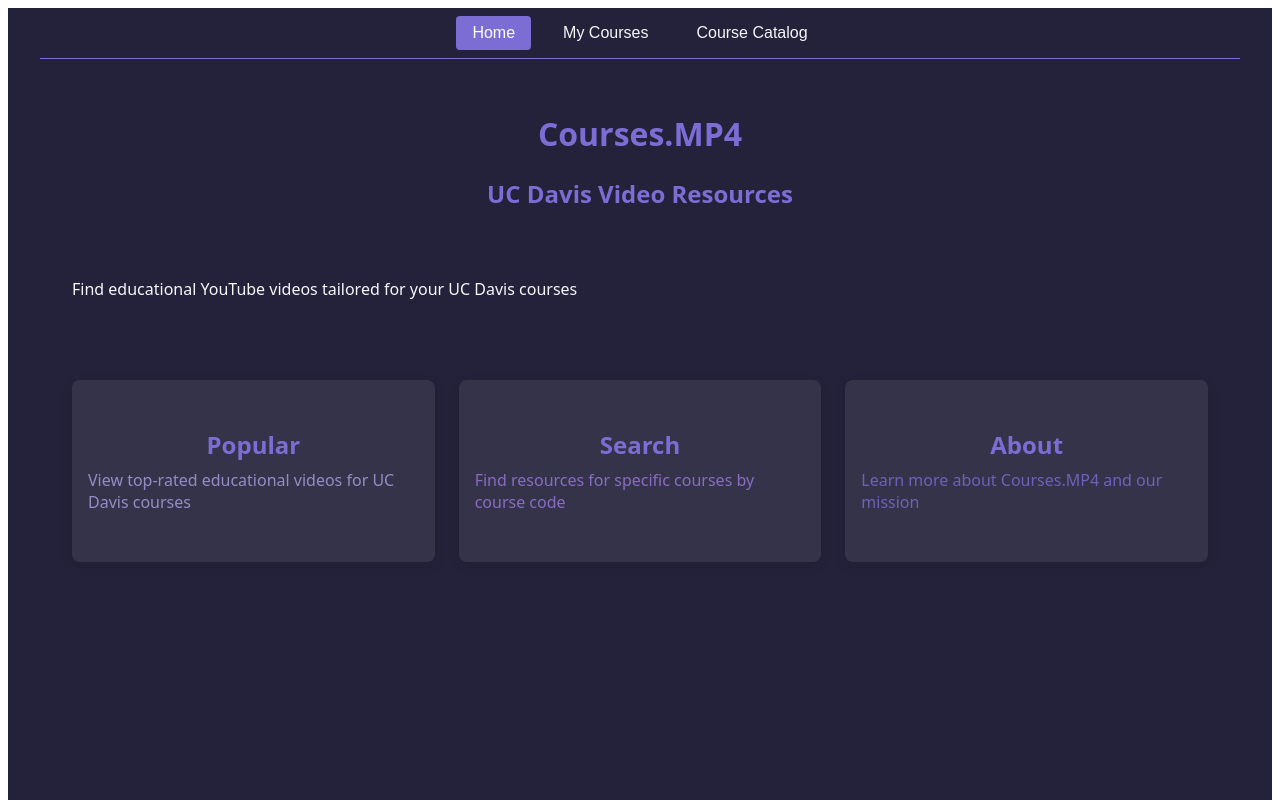
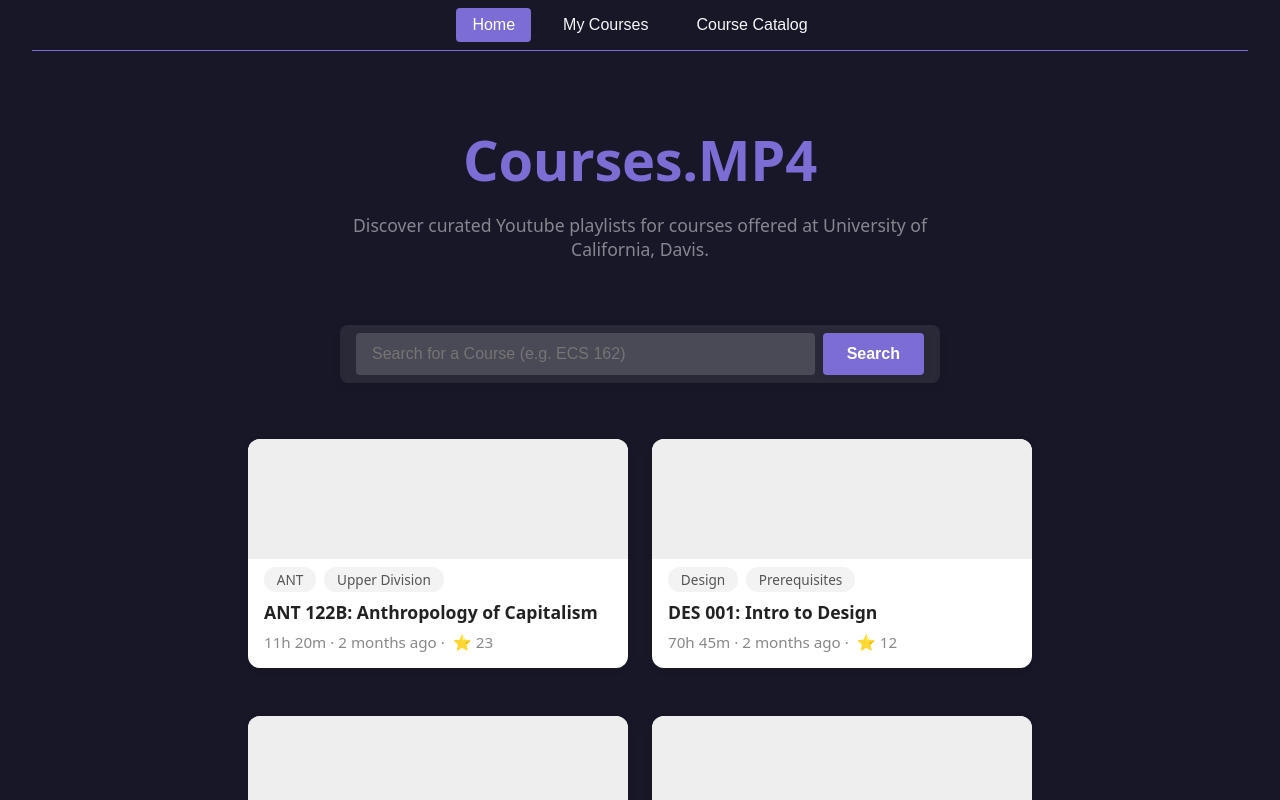
Before and after one commit to shruthi-parasa/courses.mp4, a Svelte app in the folder frontend/: page / in a window 1280 px wide. Shown: the top 800 px of the page. Built offline with nearby package versions, Linux system fonts and the light colour scheme; no server answers.

Commit message:
course cards w/ temp info in landing page

```diff
--- a/frontend/src/app.scss
+++ b/frontend/src/app.scss
@@ -1,10 +1,18 @@
+// global styles to remove white space around the page
+html, body {
+  height: 100%;
+  margin: 0;
+  padding: 0;
+  overflow-x: hidden;
+}
+
 // Color palette
 $color-1: #b0a2e6;
 $color-2: #9e7be0;
 $color-3: #7c6dd5;
-$color-bg: #23223a; // dark background
+$color-bg: #181727; // dark background. original #23223a,changed for deeper contrast
 $color-text: #f6f6fa; // light text
-$max-width: 1200px;
+$max-width: 100%; //changed from 1200px to 100% to make the page full width
 
 :root {
   --color-1: #{$color-1};
@@ -40,6 +48,24 @@
 h1, h2, h3, h4, h5, h6 {
   color: $color-3;
   text-align: center;
+}
+// adjusted the heading to be bigger and subheading to replicate figma design
+header {
+  text-align: center;
+  h1 {
+    font-size: 3.5rem;
+    color: $color-3;
+    letter-spacing: -0.02rem;
+    margin-bottom: 1rem;
+    font-weight: 700;
+  }
+  h2 {
+    margin: 0 auto;
+    font-size: 1.1rem;
+    font-weight: 400;
+    max-width: 600px;
+    color: rgba($color-text, 0.5); //reduced opacity for subheader
+  }
 }
 
 // Grid layouts
@@ -184,6 +210,106 @@
   box-shadow: 0 4px 12px rgba(0,0,0,0.12);
 }
 
+
+//landing page styles for search bar and course list, replicated the search bar from the "search"/"course catalog" page
+.search-bar {
+  width: 100%;
+  margin: 2rem auto 1.5rem auto;
+  padding: 0 1rem;
+  max-width: 600px;
+}
+.search-bar input {
+  width: 100%;
+  padding: 0.75rem 1rem;
+  border: none;
+  border-radius: 4px;
+  font-size: 1rem;
+  outline: none;
+  transition: background 0.2s;
+  background: rgba(255,255,255,0.15);
+  color: $color-text;
+}
+.search-bar input:focus {
+  background: rgba(255,255,255,0.25);
+}
+// course list styles ------------------------------------------
+.course-list {
+  display: flex;
+  flex-wrap: wrap;
+  gap: 1.5rem;
+  justify-content: center;
+}
+.course-card {
+  display: flex;
+  padding: 0;
+  overflow: hidden;
+  flex-direction: column;
+  align-items: flex-start;
+  background: #fff;
+  color: #222;
+  border-radius: 12px;
+  box-shadow: 0 2px 8px #0001;
+  width: 100%;
+  margin-bottom: 1.5rem;
+  min-width: 260px;
+  max-width: 380px;
+  cursor: pointer; //replicated the hover effect from the .cell class
+  transition: transform 0.2s, box-shadow 0.2s;
+}
+.course-card:hover {
+  transform: translateY(-5px);
+  box-shadow: 0 6px 16px rgba(0,0,0,0.15);
+}
+.course-title {
+  margin: 0.5rem 1rem 0 1rem;
+  color: #222;
+  font-size: 1.1rem;
+  font-weight: 600;
+}
+.course-data {
+  margin: 0.5rem 1rem 1rem 1rem;
+  color: #888;
+  display: flex;
+  align-items: center;
+  gap: 0.5rem;
+  font-size: 0.95rem;
+}
+.course-image {
+  display: flex;
+  align-items: center;
+  justify-content: center;
+  width: 100%;
+  height: 120px;
+  background: #eee;
+}
+.course-image img {
+  width: 100%;
+  height: 100%;
+  object-fit: cover;
+}
+.image-placeholder {
+  background: #e0e0e0;
+  border-radius: 0 0 0 0;
+  height: 100%;
+}
+.course-tags {
+  margin: 0.5rem 1rem 0 1rem;
+  display: flex;
+  gap: 0.5rem;
+}
+.tag {
+  color: #555;
+  background: #f3f3f3;
+  font-size: 0.85rem;
+  padding: 0.2rem 0.8rem;
+  font-weight: 500;
+  border-radius: 12px;
+}
+.star {
+  color: #888; // same as the other course data, can change later if wanted for emphasis
+  font-weight: 400;
+}
+
 // Responsive Media Queries
 // Desktop first approach
 
@@ -284,9 +410,9 @@
     font-size: 1.1rem;
   }
 
-  .hero p {
-    font-size: 1rem;
-  }
+  // .hero p {
+  //   font-size: 1rem;
+  // }
 
   .site-footer {
     padding: 1.5rem 1rem;
--- a/frontend/src/routes/Landing.svelte
+++ b/frontend/src/routes/Landing.svelte
@@ -1,15 +1,52 @@
 <script lang="ts">
   // Landing page logic will go here
+
+
+  let search = '';
+  // manually added courses for display/testing purposes
+  let courses = [
+    {
+      name: 'ANT 122B: Anthropology of Capitalism',
+      image: '', // Placeholder for now
+      duration: '11h 20m',
+      created: '2 months ago',
+      tags: ['ANT', 'Upper Division'],
+      saves: 23
+    },
+    {
+      name: 'DES 001: Intro to Design',
+      image: '',
+      duration: '70h 45m',
+      created: '2 months ago',
+      tags: ['Design', 'Prerequisites'],
+      saves: 12
+    },
+    {
+      name: 'ECS 132: Statistical Modeling',
+      image: '',
+      duration: '18h 20m',
+      created: '2 months ago',
+      tags: ['Data Science', 'Computer Science'],
+      saves: 12
+    },
+    {
+      name: 'COM 001: Public Speaking',
+      image: '',
+      duration: '11h 20m',
+      created: '2 months ago',
+      tags: ['Communication', 'General Education'],
+      saves: 3
+    }
+  ];
+  $: filteredCourses = courses.filter(course => course.name.toLowerCase().includes(search.toLowerCase()));
 </script>
 
 <main>
   <header>
     <h1>Courses.MP4</h1>
-    <h2>UC Davis Video Resources</h2>
+    <h2>Discover curated Youtube playlists for courses offered at University of California, Davis.</h2>
   </header>
-    <section class="hero">
-    <p>Find educational YouTube videos tailored for your UC Davis courses</p>
-  </section>
+  <!--
   <section class="grid">
     <div class="cell color-1">
       <h3>Popular</h3>
@@ -22,7 +59,38 @@
     <div class="cell color-3">
       <h3>About</h3>
       <p>Learn more about Courses.MP4 and our mission</p>
+    </div> -->
+  <section class="search-bar">
+    <div class="search-input">
+      <input
+        type="text"
+        placeholder="Search for a Course (e.g. ECS 162)"
+        bind:value={search}
+      />
+      <button>Search</button>
     </div>
+  </section>
+  <section class="course-list">
+    {#each filteredCourses as course}
+      <div class="course-card">
+        <div class="course-image">
+          {#if course.image} <!--for when we have images to add-->
+            <img src={course.image} alt="Course image" />
+          {:else} <!--placeholder for when we don't have images to add-->
+            <div class="image-placeholder"></div>
+          {/if}
+        </div>
+        <div class="course-tags">
+          {#each course.tags as tag} <!--tags extracted from the manually added courses-->
+            <span class="tag">{tag}</span>
+          {/each}
+        </div>
+        <div class="course-title">{course.name}</div>
+        <div class="course-data"> <!--duration, created, and saves for now, can add more data later-->
+          {course.duration} · {course.created} · <span class="star">⭐ {course.saves}</span>
+        </div>
+      </div>
+    {/each}
   </section>
 </main>
 
```
